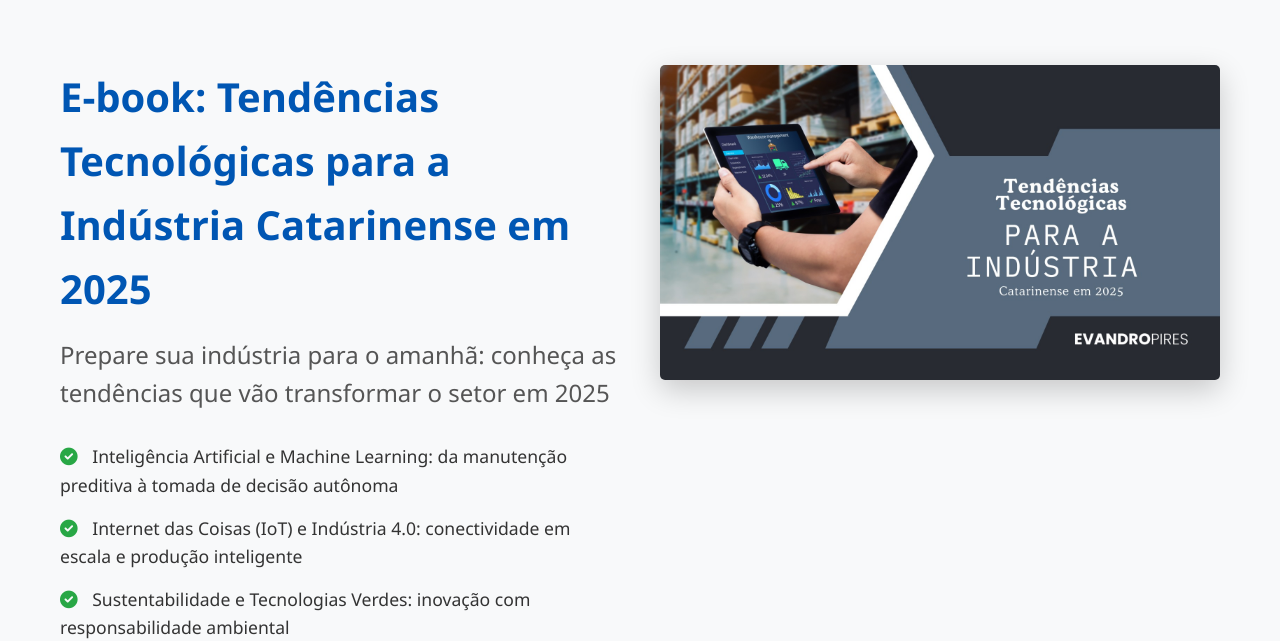
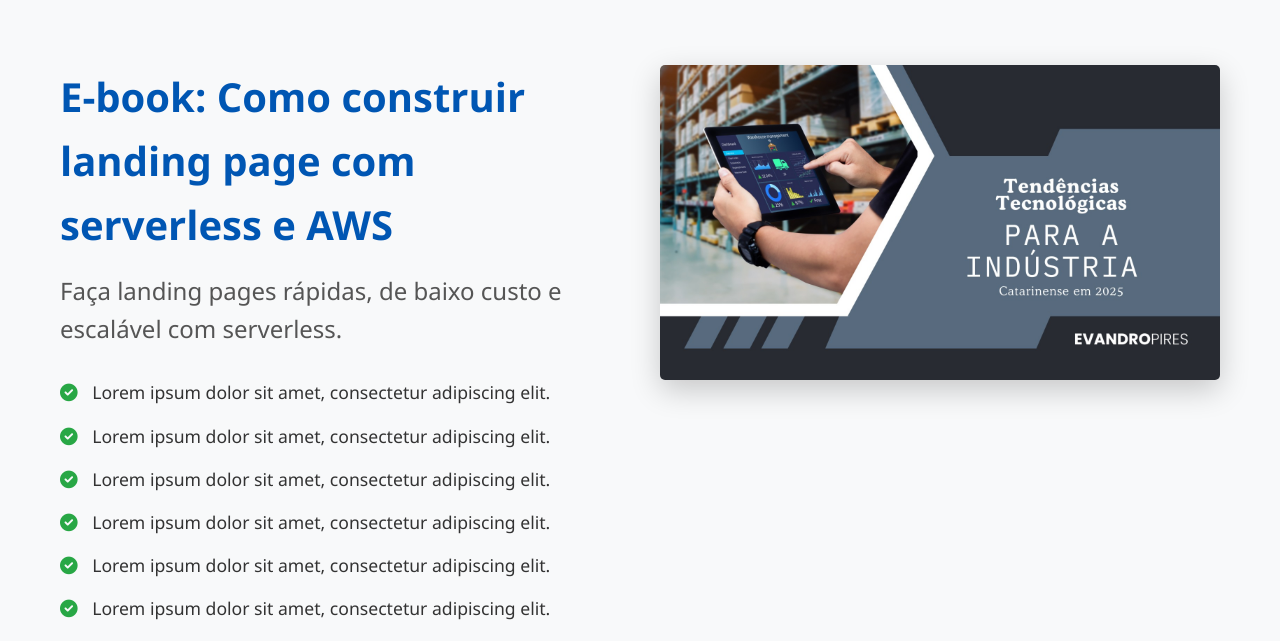
Before and after one commit to epiresdasilva/landing-page-serverless, a website: page src/index.html in a window 1280 px wide. Shown: the part 163-804 px from the top of the page. Drawn offline with Linux system fonts and the light colour scheme.

Commit message:
Ajustes na página

```diff
--- a/src/index.html
+++ b/src/index.html
@@ -18,16 +18,16 @@
         <main>
             <div class="content">
                 <div class="text-content">
-                    <h1>E-book: Tendências Tecnológicas para a Indústria Catarinense em 2025</h1>
-                    <h2>Prepare sua indústria para o amanhã: conheça as tendências que vão transformar o setor em 2025</h2>
+                    <h1>E-book: Como construir landing page com serverless e AWS</h1>
+                    <h2>Faça landing pages rápidas, de baixo custo e escalável com serverless.</h2>
 
                     <ul class="benefits">
-                        <li><i class="fas fa-check-circle"></i> Inteligência Artificial e Machine Learning: da manutenção preditiva à tomada de decisão autônoma</li>
-                        <li><i class="fas fa-check-circle"></i> Internet das Coisas (IoT) e Indústria 4.0: conectividade em escala e produção inteligente</li>
-                        <li><i class="fas fa-check-circle"></i> Sustentabilidade e Tecnologias Verdes: inovação com responsabilidade ambiental</li>
-                        <li><i class="fas fa-check-circle"></i> Automação Avançada e Robótica Colaborativa: humanos e máquinas trabalhando juntos</li>
-                        <li><i class="fas fa-check-circle"></i> Big Data e Analytics: como os dados estão moldando decisões e eficiência</li>
-                        <li><i class="fas fa-check-circle"></i> Segurança Cibernética e Computação de Borda: infraestrutura digital resiliente</li>
+                        <li><i class="fas fa-check-circle"></i> Lorem ipsum dolor sit amet, consectetur adipiscing elit. </li>
+                        <li><i class="fas fa-check-circle"></i> Lorem ipsum dolor sit amet, consectetur adipiscing elit. </li>
+                        <li><i class="fas fa-check-circle"></i> Lorem ipsum dolor sit amet, consectetur adipiscing elit. </li>
+                        <li><i class="fas fa-check-circle"></i> Lorem ipsum dolor sit amet, consectetur adipiscing elit. </li>
+                        <li><i class="fas fa-check-circle"></i> Lorem ipsum dolor sit amet, consectetur adipiscing elit. </li>
+                        <li><i class="fas fa-check-circle"></i> Lorem ipsum dolor sit amet, consectetur adipiscing elit. </li>
                     </ul>
 
                     <div class="cta-text">
--- a/src/js/script.js
+++ b/src/js/script.js
@@ -65,7 +65,7 @@ document.addEventListener('DOMContentLoaded', function() {
 
             if (result) {
                 // Configurar o link de download direto
-                directDownloadBtn.href = 'assets/tendencias-industria-sc.pdf';
+                directDownloadBtn.href = 'assets/dummy.pdf';
 
                 // Mostrar modal de sucesso
                 modal.style.display = 'block';
```
Also changed, not shown: 1 other file.
